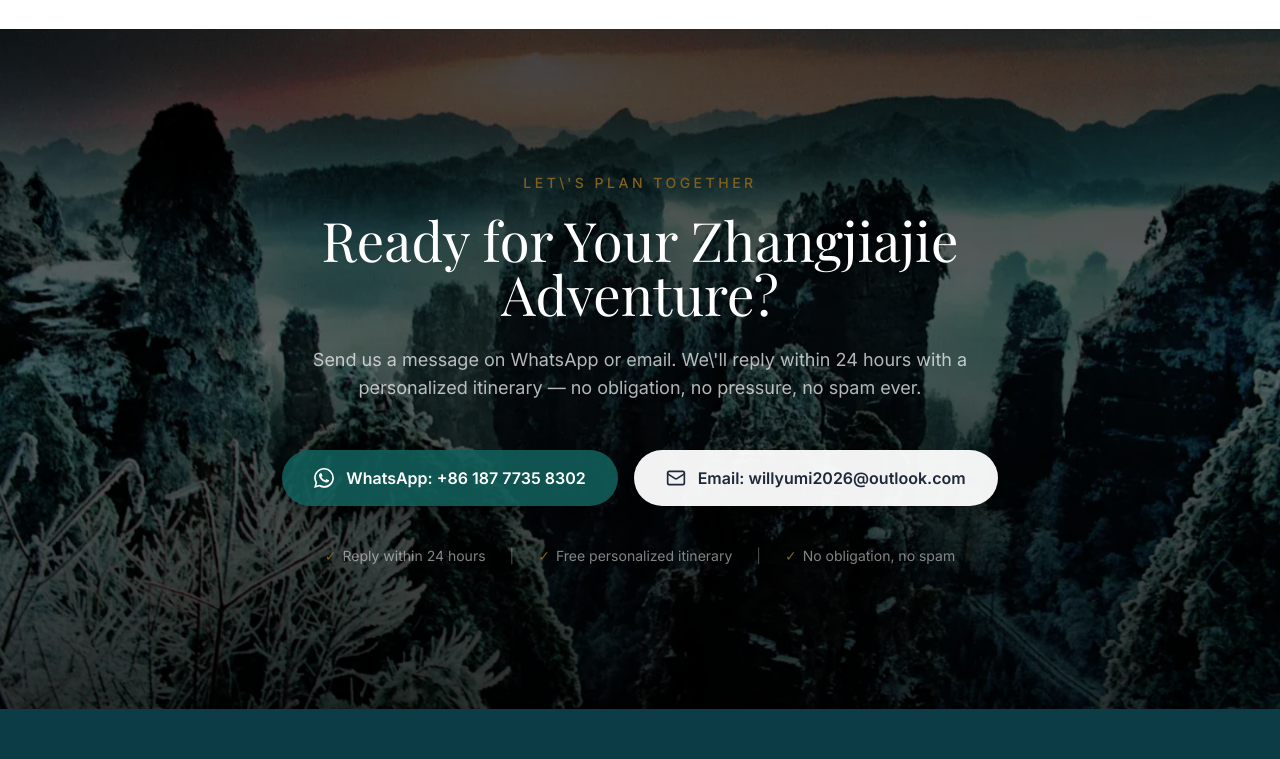
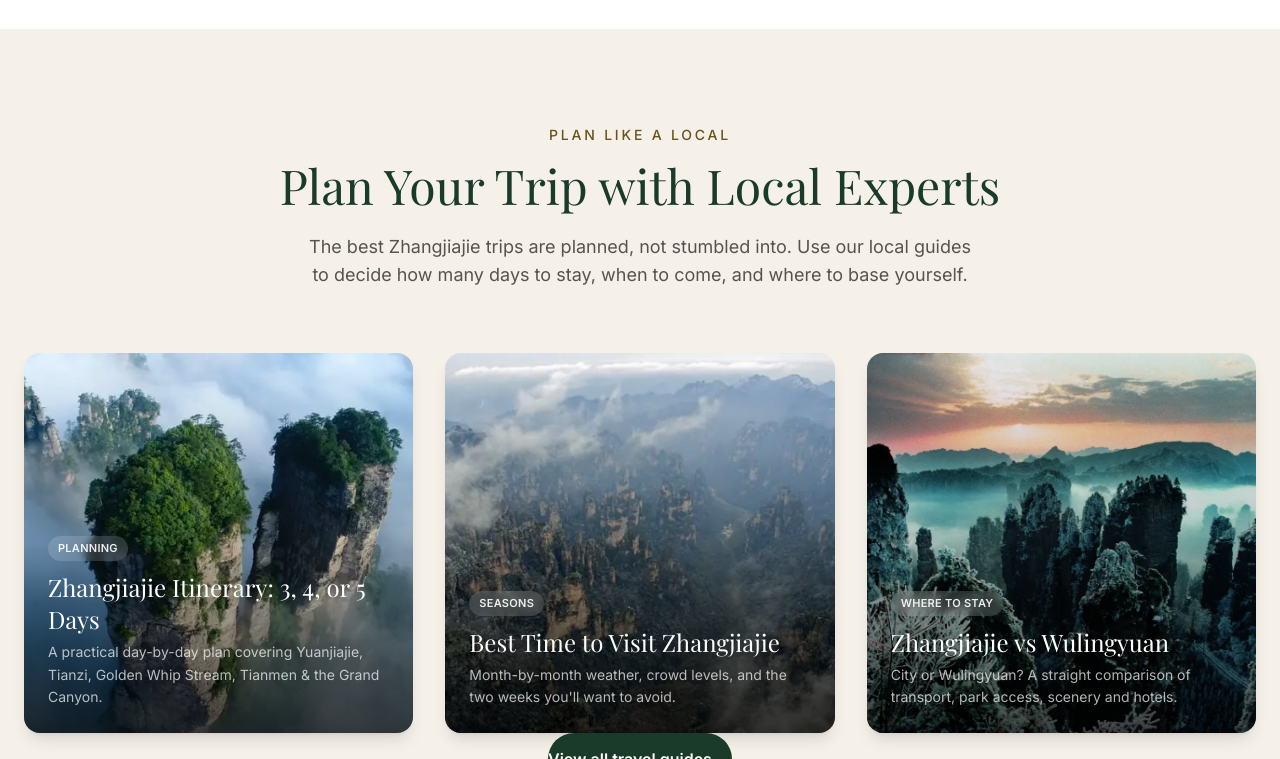
Before and after one commit to WillyYe/zhangjiajie-tours-v3, a website: page index.html in a window 1280 px wide. Shown: the part 6670-7429 px from the top of the page. Drawn offline with nearby package versions, Linux system fonts and the light colour scheme; a web font is replaced by a local one.

Commit message:
add 'Plan Like a Local' section to homepage + regression test
- index.html: insert #plan overview section (Hotel block -> Contact) with 3 guide cards linking to plan subpages + 'View all' CTA to plan/index.html, aligning with the other 4 modules' homepage presence
- browser-test: add regression assertion locking the homepage #plan block (visible + links to hub + 3 subpages) so the entry cannot silently regress
- static audit 411/0/0; browser test 358/0 fail (was 356)

```diff
--- a/index.html
+++ b/index.html
@@ -879,6 +879,58 @@
     </div>
   </section>
 
+  <!-- ========== 6. PLAN LIKE A LOCAL ===================================== -->
+  <section id="plan" class="py-24 px-6 bg-sand">
+    <div class="max-w-7xl mx-auto">
+      <div class="text-center mb-16 fade-in">
+        <p class="text-gold-dark text-sm font-medium tracking-[0.2em] uppercase mb-4">Plan Like a Local</p>
+        <h2 class="font-display text-4xl md:text-5xl text-forest mb-6">Plan Your Trip with Local Experts</h2>
+        <p class="text-stone-600 text-lg max-w-2xl mx-auto">The best Zhangjiajie trips are planned, not stumbled into. Use our local guides to decide how many days to stay, when to come, and where to base yourself.</p>
+      </div>
+
+      <div class="grid md:grid-cols-3 gap-8">
+
+        <!-- 1. Itinerary -->
+        <a href="plan/zhangjiajie-itinerary.html" class="group relative block min-h-[380px] rounded-2xl overflow-hidden shadow-lg fade-in cursor-pointer bg-stone-200" aria-label="Zhangjiajie Itinerary: 3, 4, or 5 Days">
+          <img width="800" height="450" loading="lazy" decoding="async" src="images/yuanjiajie-avatar.webp" alt="Yuanjiajie Avatar Hallelujah Mountain at sunrise" class="absolute inset-0 w-full h-full object-cover transition-transform duration-700 group-hover:scale-105">
+          <div class="absolute inset-0 bg-gradient-to-t from-black/70 via-black/20 to-transparent"></div>
+          <div class="absolute bottom-0 left-0 right-0 p-6 text-white">
+            <span class="inline-block bg-white/15 backdrop-blur-sm text-white/90 text-[11px] font-semibold px-2.5 py-1 rounded-full mb-2.5 tracking-wide">PLANNING</span>
+            <h3 class="font-display text-2xl mb-1.5">Zhangjiajie Itinerary: 3, 4, or 5 Days</h3>
+            <p class="text-white/70 text-sm leading-relaxed">A practical day-by-day plan covering Yuanjiajie, Tianzi, Golden Whip Stream, Tianmen &amp; the Grand Canyon.</p>
+          </div>
+        </a>
+
+        <!-- 2. Best time -->
+        <a href="plan/best-time-to-visit-zhangjiajie.html" class="group relative block min-h-[380px] rounded-2xl overflow-hidden shadow-lg fade-in cursor-pointer bg-stone-200" aria-label="Best Time to Visit Zhangjiajie">
+          <img width="800" height="450" loading="lazy" decoding="async" src="images/tianzi-snow.webp" alt="Snow on Tianzi Mountain ridges in winter" class="absolute inset-0 w-full h-full object-cover transition-transform duration-700 group-hover:scale-105">
+          <div class="absolute inset-0 bg-gradient-to-t from-black/70 via-black/20 to-transparent"></div>
+          <div class="absolute bottom-0 left-0 right-0 p-6 text-white">
+            <span class="inline-block bg-white/15 backdrop-blur-sm text-white/90 text-[11px] font-semibold px-2.5 py-1 rounded-full mb-2.5 tracking-wide">SEASONS</span>
+            <h3 class="font-display text-2xl mb-1.5">Best Time to Visit Zhangjiajie</h3>
+            <p class="text-white/70 text-sm leading-relaxed">Month-by-month weather, crowd levels, and the two weeks you'll want to avoid.</p>
+          </div>
+        </a>
+
+        <!-- 3. vs Wulingyuan -->
+        <a href="plan/zhangjiajie-vs-wulingyuan.html" class="group relative block min-h-[380px] rounded-2xl overflow-hidden shadow-lg fade-in cursor-pointer bg-stone-200" aria-label="Zhangjiajie vs Wulingyuan: Where to Base Your Trip">
+          <img width="1200" height="815" loading="lazy" decoding="async" src="images/peaks-panorama.webp" alt="Scenic valley view near Wulingyuan" class="absolute inset-0 w-full h-full object-cover transition-transform duration-700 group-hover:scale-105">
+          <div class="absolute inset-0 bg-gradient-to-t from-black/70 via-black/20 to-transparent"></div>
+          <div class="absolute bottom-0 left-0 right-0 p-6 text-white">
+            <span class="inline-block bg-white/15 backdrop-blur-sm text-white/90 text-[11px] font-semibold px-2.5 py-1 rounded-full mb-2.5 tracking-wide">WHERE TO STAY</span>
+            <h3 class="font-display text-2xl mb-1.5">Zhangjiajie vs Wulingyuan</h3>
+            <p class="text-white/70 text-sm leading-relaxed">City or Wulingyuan? A straight comparison of transport, park access, scenery and hotels.</p>
+          </div>
+        </a>
+
+      </div>
+
+      <div class="text-center mt-12 fade-in">
+        <a href="plan/index.html" class="inline-flex items-center gap-2 bg-forest hover:bg-forest-light text-white font-semibold px-7 py-3.5 rounded-full transition-colors duration-300">View all travel guides →</a>
+      </div>
+    </div>
+  </section>
+
   <!-- ========== 7. CONTACT US ============================================= -->
   <section id="contact" class="relative overflow-hidden min-h-[680px] flex items-center">
     <!-- Full-viewport background with blur-on-load + parallax -->
```
Also changed, not shown: tests/browser-test.mjs (+10 -0 lines).
